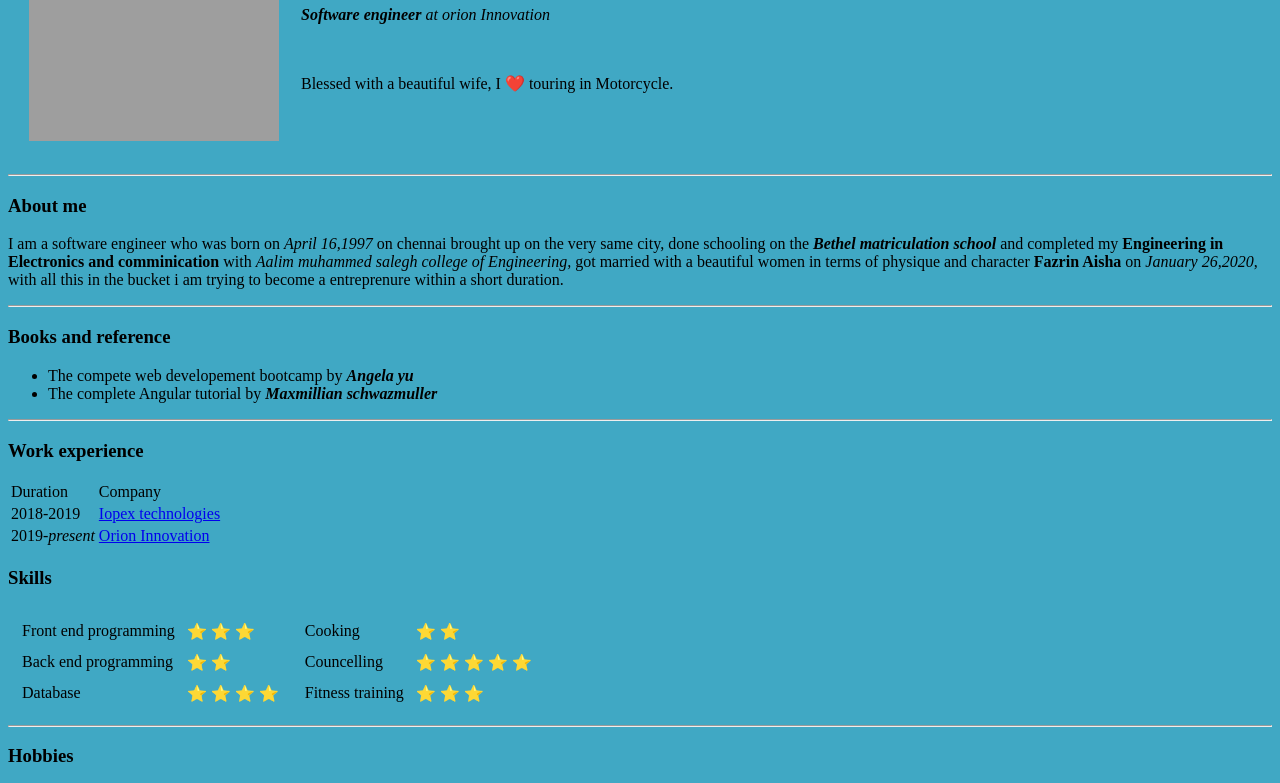
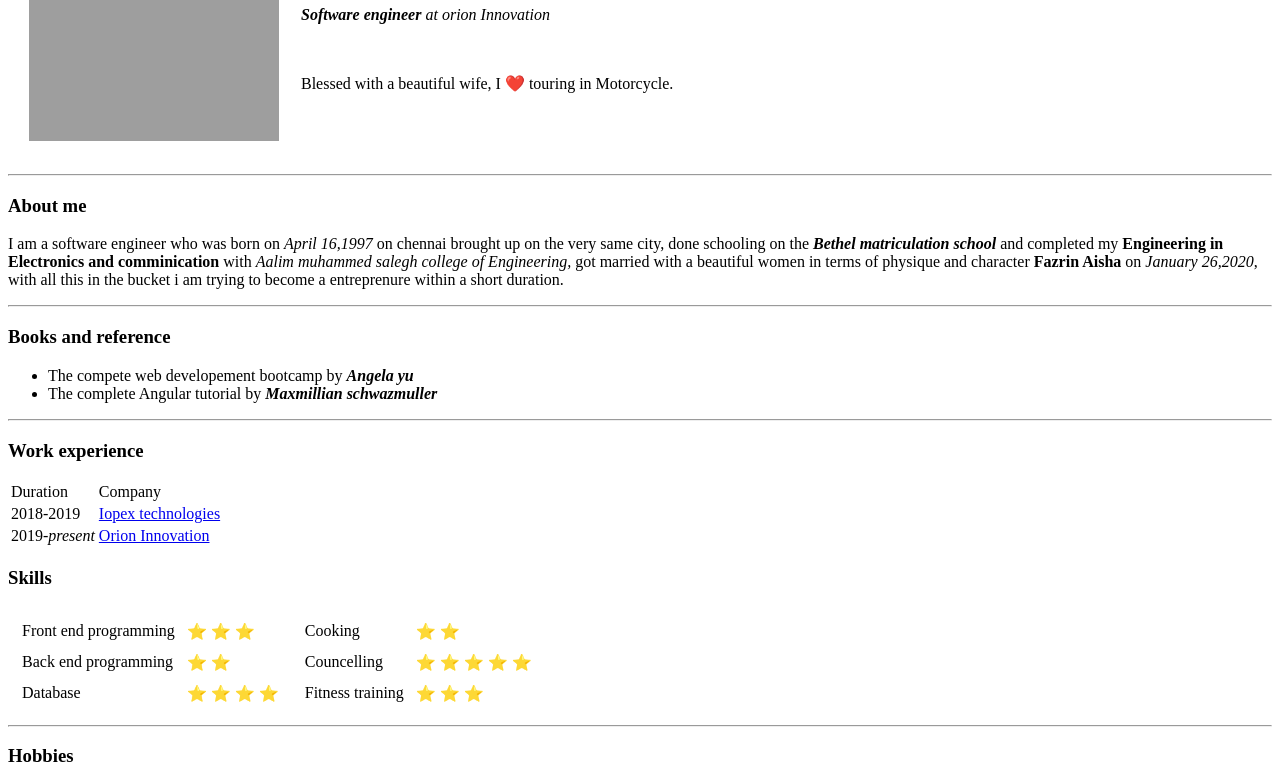
Before and after one commit to Rinais/cv, a plain HTML site: page index.html in a window 1280 px wide. Shown: the part 138-921 px from the top of the page. Drawn offline with Linux system fonts and the light colour scheme; grey boxes are pictures that could not be loaded.

Commit message:
Update index.html

```diff
--- a/index.html
+++ b/index.html
@@ -12,7 +12,7 @@
     <title>Enayathullah's web profile</title>
   </head>
 
-  <body style="background-color: #40a8c4;">
+  <body>
     <table cellspacing="20">
       <tr>
         <td>
```
